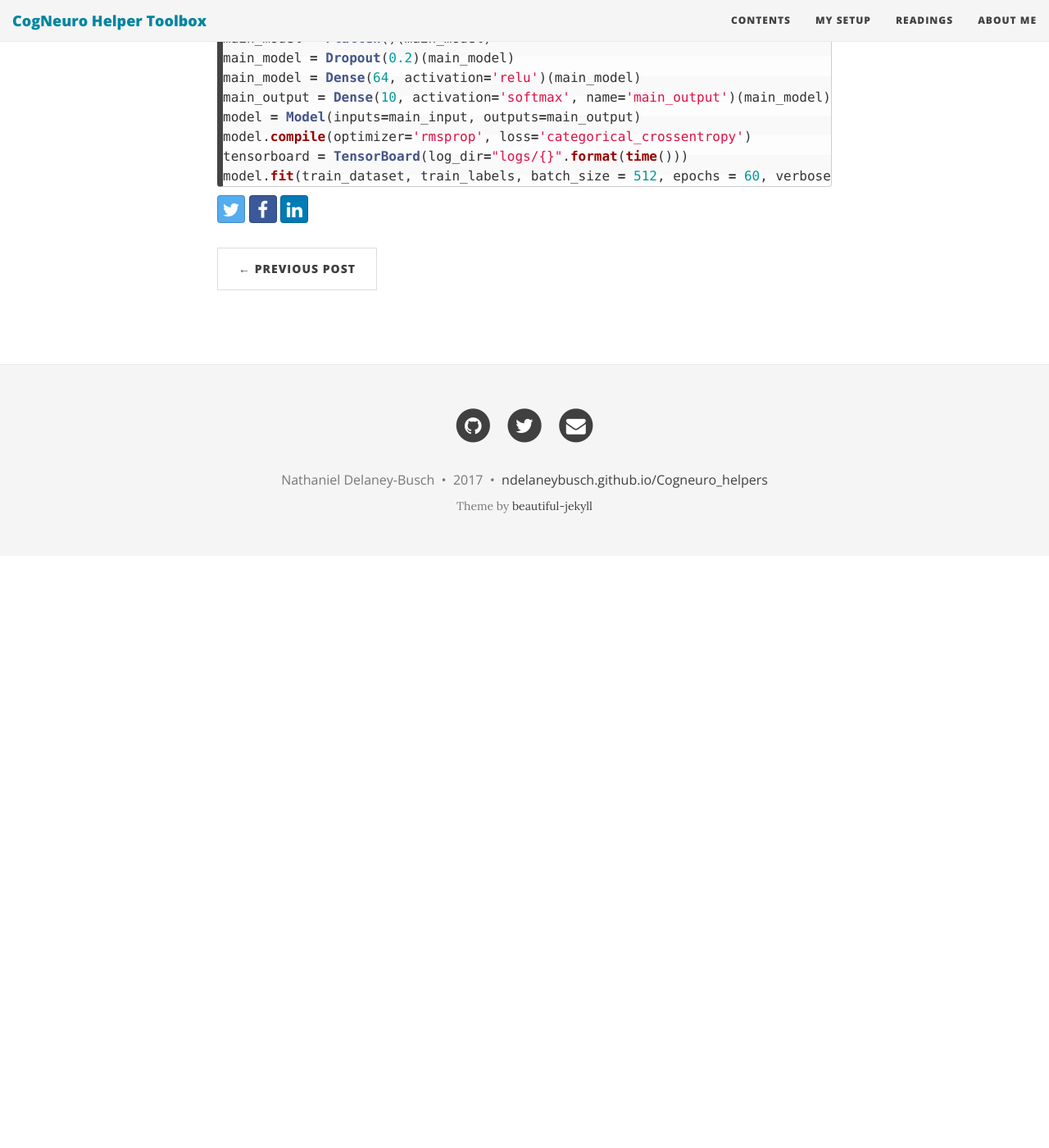
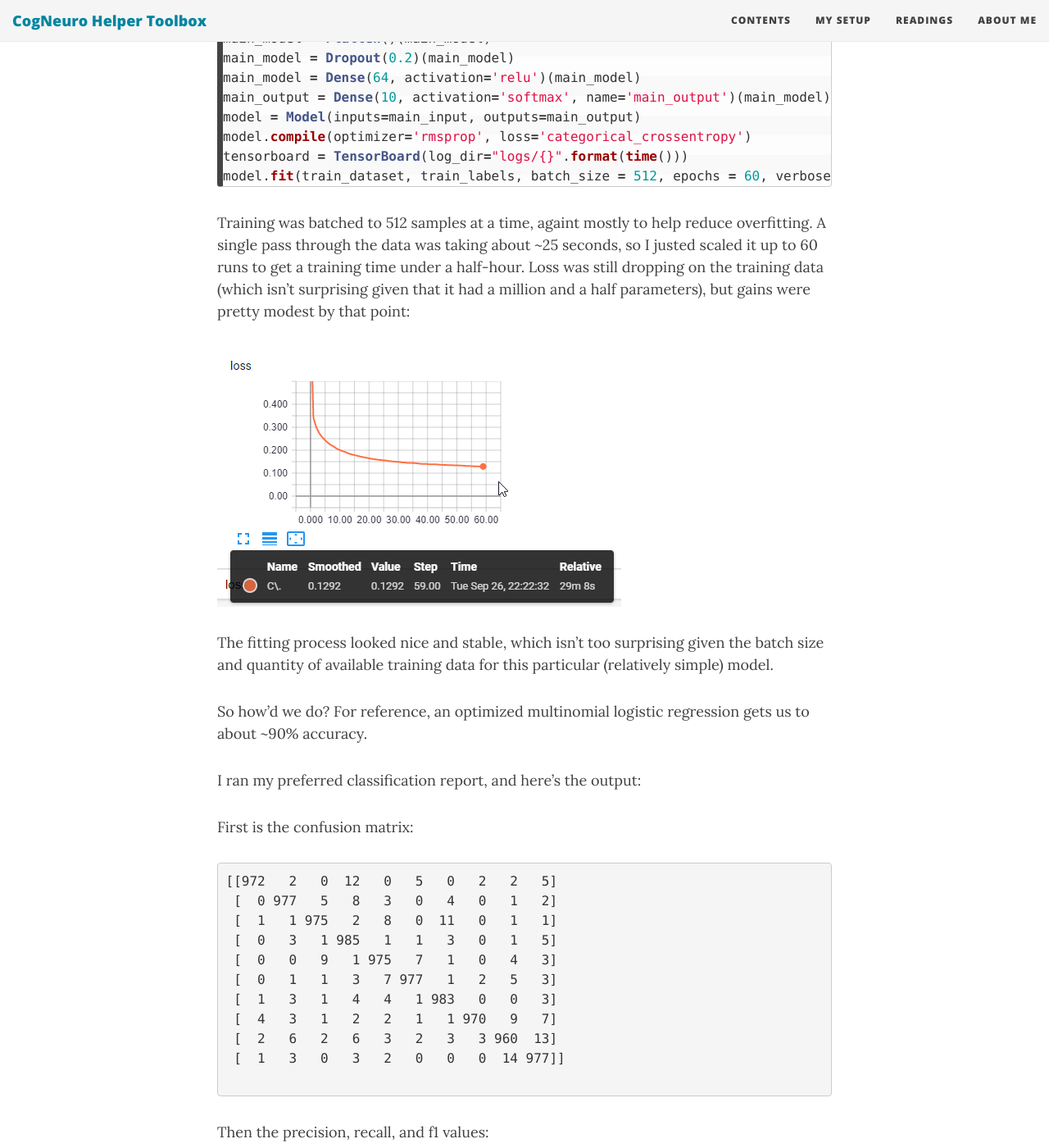
Before and after one commit to ndelaneybusch/Cogneuro_helpers, a Jekyll site: the page built from _posts/2017-09-26-notmnist-inception.md, in a window 1280 px wide and 1400 px high, scrolled down 3122 px. Shown: the whole window at 82% size. Built offline with Jekyll 4.4.1, drawn with Linux system fonts in a browser that asks for light colours; nearby versions of some CDN libraries; before the commit the page ends 3800 px from its top, so only the background shows below that; some of the changed text lies outside the part shown.

Commit message:
Update 2017-09-26-notmnist-inception.md

```diff
--- a/_posts/2017-09-26-notmnist-inception.md
+++ b/_posts/2017-09-26-notmnist-inception.md
@@ -17,7 +17,7 @@
 
 Fortunately, the test set is clean, so we'll just need to build a model that is robust to these weird training samples.
 
-Like many simple visual classification tasks, this is a good opportunity to break out our handy [inception block (see here for my implementation)](/Cogneuro_helpers/deep/Inception/). We'd could likely get some pretty great performance if we trained a sequence of a inception blocks, but to start with I wanted to see what I could accomplish keeping the training time to about ~20 minutes on my GTX 1070, so we'll start with one.
+Like many simple visual classification tasks, this is a good opportunity to break out our handy [inception block (see here for my implementation)](/Cogneuro_helpers/deep/Inception/). We'd could likely get some pretty great performance if we trained a sequence of a inception blocks, but to start with I wanted to see what I could accomplish keeping the training time to about a half-hour on my GTX 1070, so we'll start with one.
 
 To reduce the width of the problem, I started with a [convolution block](/Cogneuro_helpers/deep/Inception/) over the 28x28x1 input directly into a MaxPooling with a 2x2 stride, resulting in a 14x14 width. Two more convolution blocks and another MaxPooling reduced it to a 7x7 width. Then, things were passed through the inception block. My intuition was that a lot of the relevant low-level features were pretty simple, but that the primary challenge of the classification task would be to combine the higher-order features in sophisticated ways. So moved things towards depth very quickly, despite the relatively modest initial size (many image classification problems take pictures with 3-4 orders of magnitudes more pictures and multiple color channels).
 
@@ -69,3 +69,54 @@
 tensorboard = TensorBoard(log_dir="logs/{}".format(time()))
 model.fit(train_dataset, train_labels, batch_size = 512, epochs = 60, verbose = 1, callbacks=[tensorboard])
 {% endhighlight %}
+
+Training was batched to 512 samples at a time, againt mostly to help reduce overfitting. A single pass through the data was taking about ~25 seconds, so I justed scaled it up to 60 runs to get a training time under a half-hour. Loss was still dropping on the training data (which isn't surprising given that it had a million and a half parameters), but gains were pretty modest by that point:
+
+[![tensorboard_notmnist](/Cogneuro_helpers/img/tensorboard_notmnist.png)](/Cogneuro_helpers/img/tensorboard_notmnist.png)
+
+The fitting process looked nice and stable, which isn't too surprising given the batch size and quantity of available training data for this particular (relatively simple) model.
+
+So how'd we do? For reference, an optimized multinomial logistic regression gets us to about ~90% accuracy.
+
+I ran my preferred classification report, and here's the output:
+
+First is the confusion matrix:
+<pre>
+[[972   2   0  12   0   5   0   2   2   5]
+ [  0 977   5   8   3   0   4   0   1   2]
+ [  1   1 975   2   8   0  11   0   1   1]
+ [  0   3   1 985   1   1   3   0   1   5]
+ [  0   0   9   1 975   7   1   0   4   3]
+ [  0   1   1   3   7 977   1   2   5   3]
+ [  1   3   1   4   4   1 983   0   0   3]
+ [  4   3   1   2   2   1   1 970   9   7]
+ [  2   6   2   6   3   2   3   3 960  13]
+ [  1   3   0   3   2   0   0   0  14 977]]
+ </pre>
+
+ Then the precision, recall, and f1 values:
+ <pre>
+              precision    recall  f1-score   support
+
+          0       0.99      0.97      0.98      1000
+          1       0.98      0.98      0.98      1000
+          2       0.98      0.97      0.98      1000
+          3       0.96      0.98      0.97      1000
+          4       0.97      0.97      0.97      1000
+          5       0.98      0.98      0.98      1000
+          6       0.98      0.98      0.98      1000
+          7       0.99      0.97      0.98      1000
+          8       0.96      0.96      0.96      1000
+          9       0.96      0.98      0.97      1000
+
+avg / total       0.98      0.98      0.98     10000
+</pre>
+
+Then the summary metrics, sensitivity, and specificity (note: recall and sensitivity are the same thing).
+<pre>
+accuracy: 0.9751
+cohen's kappa: 0.972333333333
+sensitivity: [ 0.972  0.977  0.975  0.985  0.975  0.977  0.983  0.97   0.96   0.977]
+specificity: [ 0.999   0.9976  0.9978  0.9954  0.9967  0.9981  0.9973  0.9992  0.9959
+  0.9953]
+</pre>
```
